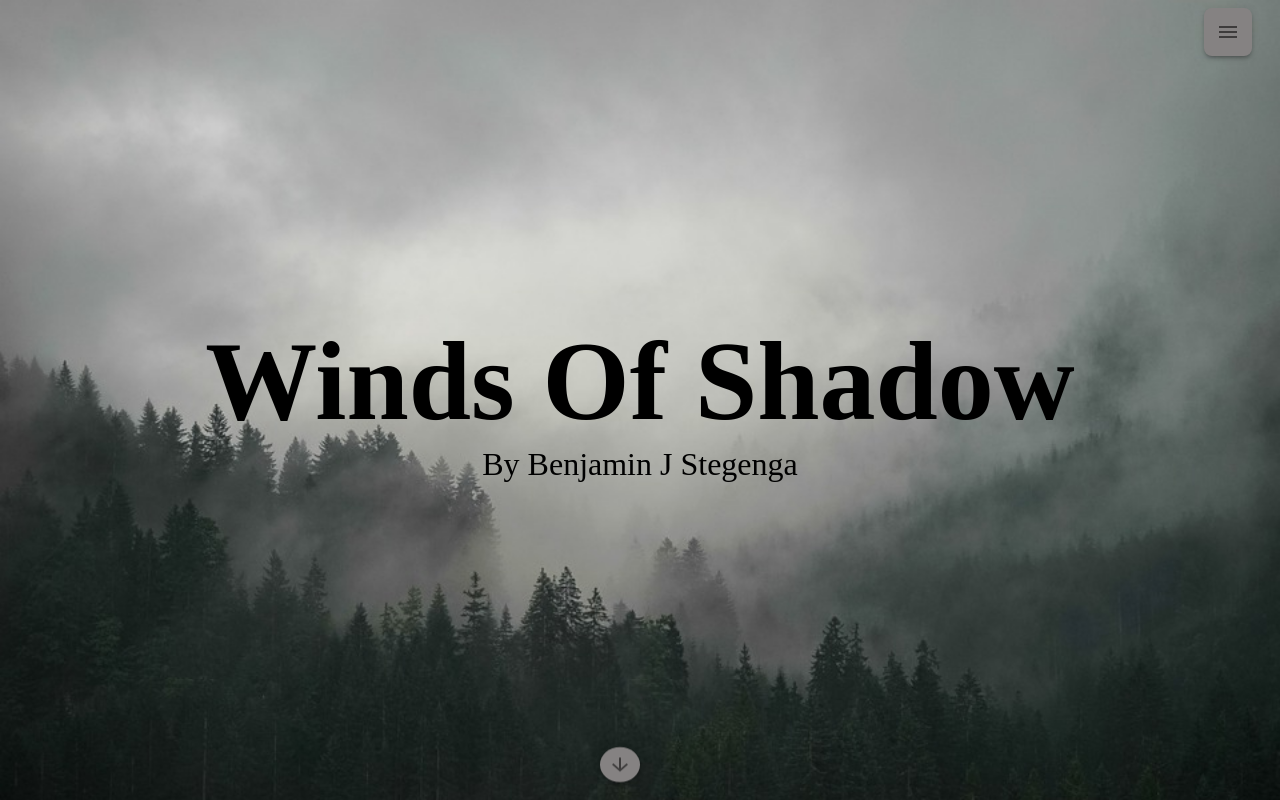
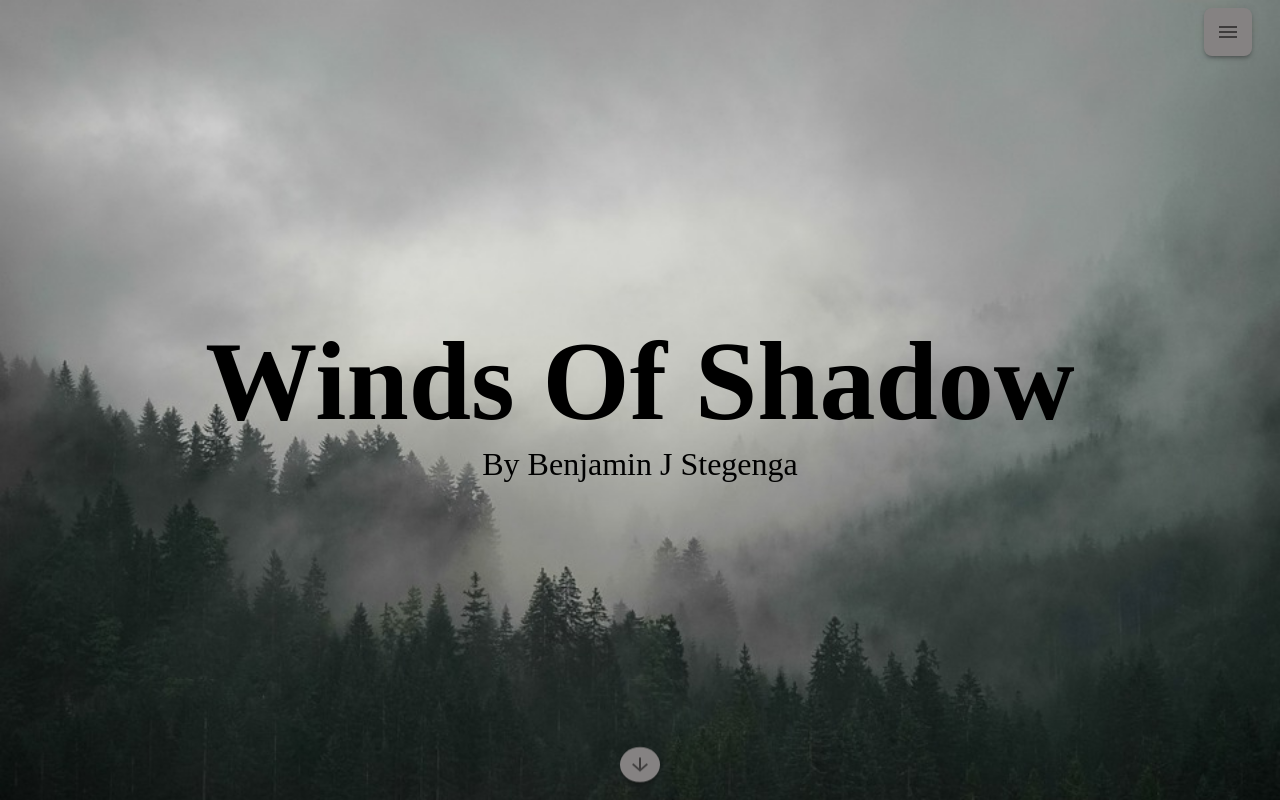
Before and after one commit to gsimon2/winds-of-shadow, a React (Create React App) app: page / in a window 1280 px wide. Built offline with nearby package versions, Linux system fonts and the light colour scheme.

Commit message:
Fix downArrow centering

```diff
--- a/src/components/ScrollDownArrow.tsx
+++ b/src/components/ScrollDownArrow.tsx
@@ -1,5 +1,5 @@
 import React from 'react';
-import { Grow, IconButton } from '@mui/material';
+import { Box, Grow, IconButton, SxProps } from '@mui/material';
 import ArrowDownwardIcon from '@mui/icons-material/ArrowDownward';
 import { keyframes } from '@emotion/react';
 
@@ -29,11 +29,22 @@ const ScrollDownArrow: React.FC<IScrollDownArrowProps> = ({scrollRef, titleRef})
       scrollRef?.current?.scrollTo({left: 0, top: (secondSectionTop - titleHeight - 100), behavior: "smooth"});
     }
 
+    const absoluteCentering: SxProps = {
+      position: 'absolute',
+      mL: 'auto',
+      mR: 'auto',
+      left: '0',
+      right: '0',
+      textAlign: 'center'
+    }
+
    return (
       <Grow in={true} timeout={1000} style={{ transitionDelay: `500ms`}}>
-         <IconButton onClick={onDownArrowClick} sx={{position: 'absolute', background: '#858282', boxShadow: 3, zIndex: 1, right: '50%', transform: 'translateX(-50%)', bottom: '1rem', animation: `${downArrowAnimation} 1.25s infinite`}}>
-         <ArrowDownwardIcon />
-         </IconButton>
+        <Box sx={{...absoluteCentering, bottom: '1rem'}}>
+          <IconButton onClick={onDownArrowClick} sx={{background: '#858282', boxShadow: 3, zIndex: 1, animation: `${downArrowAnimation} 1.25s infinite`}}>
+          <ArrowDownwardIcon />
+          </IconButton>
+        </Box>
       </Grow>
    );
 };
```
